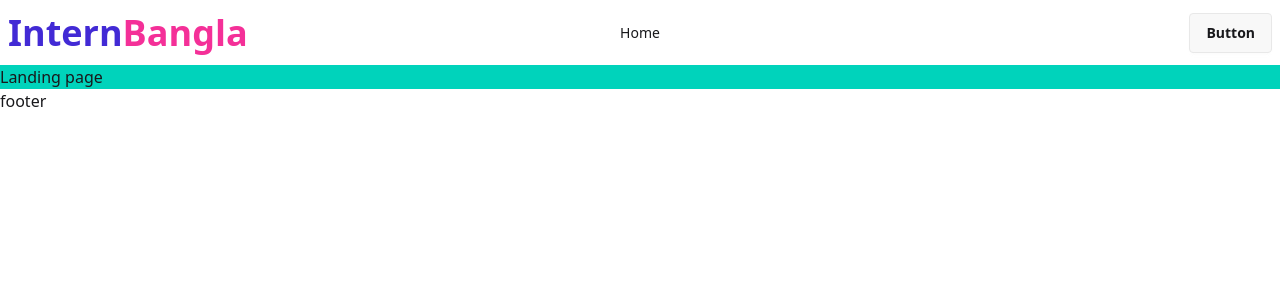
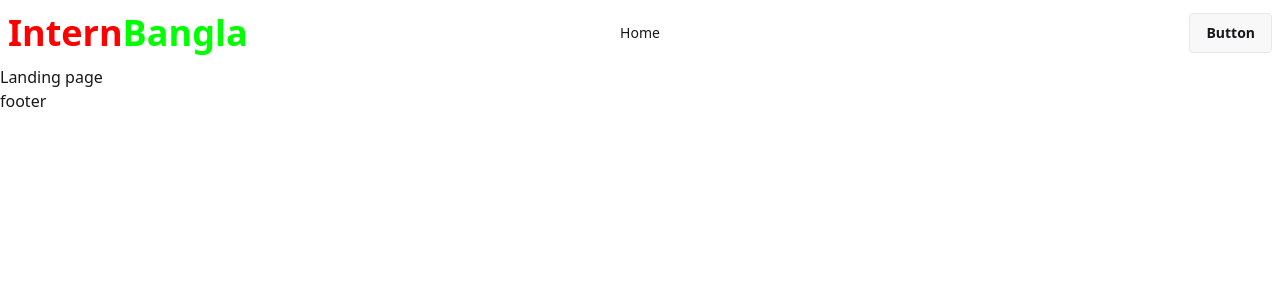
Before and after one commit to RohanR05/Job_Portal, a Next.js app: page / in a window 1280 px wide. Shown: the top 300 px of the page. Built offline with nearby package versions, Linux system fonts and the light colour scheme.

Commit message:
css theme color for two theme

```diff
--- a/src/app/globals.css
+++ b/src/app/globals.css
@@ -1,2 +1,20 @@
 @import "tailwindcss";
 @plugin "daisyui";
+
+
+@plugin "daisyui/theme" {
+  name: "light";
+  default: true;
+  --color-primary: red;
+  --color-secondary:#00ff00;
+  --color-accent:#fff;
+  --color-neutral:#000;
+}
+
+@plugin "daisyui/theme" {
+  name: "dark";
+  --color-primary: red;
+  --color-secondary:#00ff00;
+  --color-accent:#fff;
+  --color-neutral:#000;
+}
--- a/src/components/shared/Navbar.jsx
+++ b/src/components/shared/Navbar.jsx
@@ -35,7 +35,7 @@ const Navbar = () => {
             </div>
             <ul
               tabIndex="-1"
-              className="menu menu-sm dropdown-content bg-base-100 rounded-box z-1 mt-3 w-52 p-2 shadow"
+              className="menu menu-sm dropdown-content bg-red-50 rounded-box z-1 mt-3 w-52 p-2 shadow"
             >
               {links}
             </ul>
```
Also changed, not shown: 1 other file (tests, documents, lock files or other folders).
